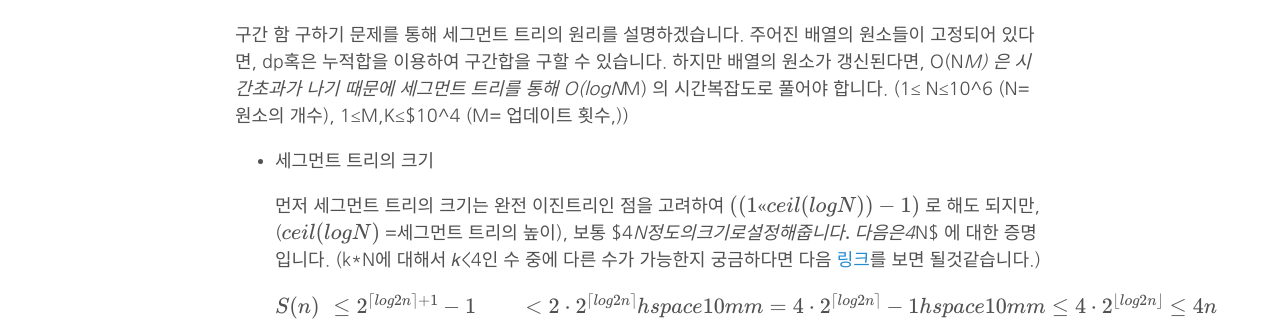
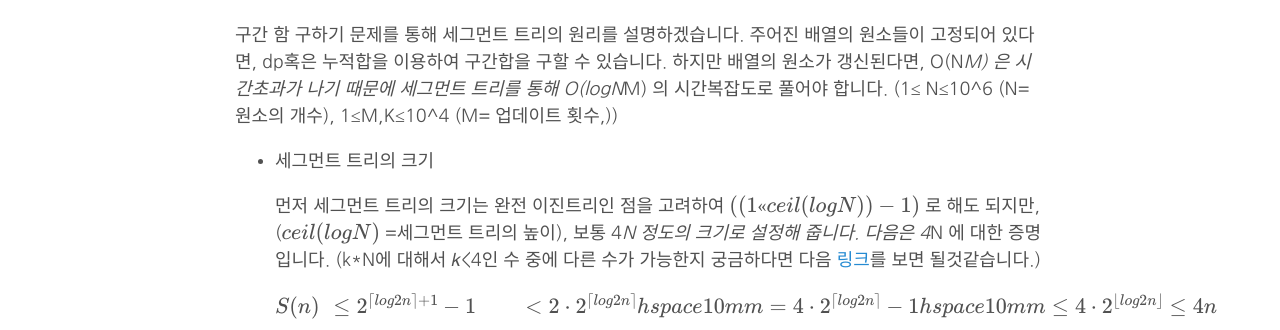
Before and after one commit to changhyeonnam/changhyeonnam.github.io, a Jekyll site: the page built from _posts/2021/2021-11-06-segment_tree.md, in a window 1280 px wide and 900 px high, scrolled down 819 px. Shown: the part 180-510 px from the top of the window. Built offline with Jekyll 4.4.1, drawn with Linux system fonts in a browser that asks for light colours; nearby versions of some CDN libraries; formulas are drawn with MathJax 3; comment, search, counter and statistics services are not loaded.

Commit message:
Update 2021-11-06-segment_tree.md

```diff
--- a/_posts/2021/2021-11-06-segment_tree.md
+++ b/_posts/2021/2021-11-06-segment_tree.md
@@ -21,11 +21,11 @@ comments: true
 ### A. 구간 합 구하기
 [2042번 구간 합 구하기](https://www.acmicpc.net/problem/2042)
 
-구간 함 구하기 문제를 통해 세그먼트 트리의 원리를 설명하겠습니다. 주어진 배열의 원소들이 고정되어 있다면, dp혹은 누적합을 이용하여 구간합을 구할 수 있습니다. 하지만 배열의 원소가 갱신된다면, O(N*M) 은 시간초과가 나기 때문에 세그먼트 트리를 통해 O(logN*M) 의 시간복잡도로 풀어야 합니다. (1≤ N≤10^6 (N=원소의 개수), 1≤M,K≤$10^4 (M= 업데이트 횟수,))
+구간 함 구하기 문제를 통해 세그먼트 트리의 원리를 설명하겠습니다. 주어진 배열의 원소들이 고정되어 있다면, dp혹은 누적합을 이용하여 구간합을 구할 수 있습니다. 하지만 배열의 원소가 갱신된다면, O(N*M) 은 시간초과가 나기 때문에 세그먼트 트리를 통해 O(logN*M) 의 시간복잡도로 풀어야 합니다. (1≤ N≤10^6 (N=원소의 개수), 1≤M,K≤10^4 (M= 업데이트 횟수,))
 
 - 세그먼트 트리의 크기
 
-    먼저 세그먼트 트리의 크기는 완전 이진트리인 점을 고려하여 $((1<<ceil(logN))-1)$ 로 해도 되지만, ($ceil(log N)$ =세그먼트 트리의 높이), 보통 $4*N$ 정도의 크기로 설정해 줍니다. 다음은 $4*N$ 에 대한 증명입니다. (k*N에 대해서 𝑘<4인 수 중에 다른 수가 가능한지 궁금하다면 다음 [링크](https://www.quora.com/Why-does-4-*-N-space-have-to-be-allocated-for-a-segment-tree-where-N-is-the-size-of-the-original-array)를 보면 될것같습니다.)
+    먼저 세그먼트 트리의 크기는 완전 이진트리인 점을 고려하여 $((1<<ceil(logN))-1)$ 로 해도 되지만, ($ceil(log N)$ =세그먼트 트리의 높이), 보통 4*N 정도의 크기로 설정해 줍니다. 다음은 4*N 에 대한 증명입니다. (k*N에 대해서 𝑘<4인 수 중에 다른 수가 가능한지 궁금하다면 다음 [링크](https://www.quora.com/Why-does-4-*-N-space-have-to-be-allocated-for-a-segment-tree-where-N-is-the-size-of-the-original-array)를 보면 될것같습니다.)
 
     $𝑆(𝑛)\hspace{2mm}≤2^{⌈log2𝑛⌉+1}−1\\ \hspace{10mm} <2⋅2^{⌈log2𝑛⌉}\\\hspace{10mm}=4⋅2^{⌈log2𝑛⌉}−1\\\hspace{10mm}≤4⋅2^{⌊log2𝑛⌋}≤4𝑛$
 
```
